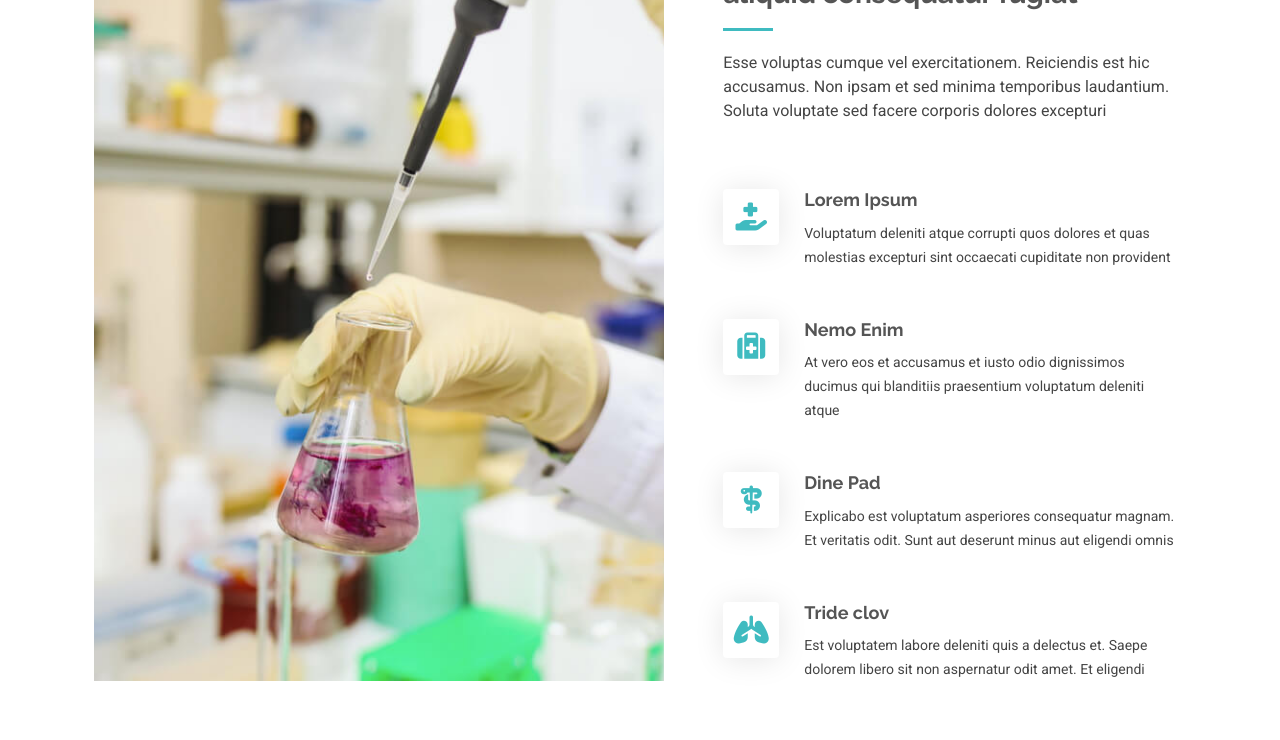
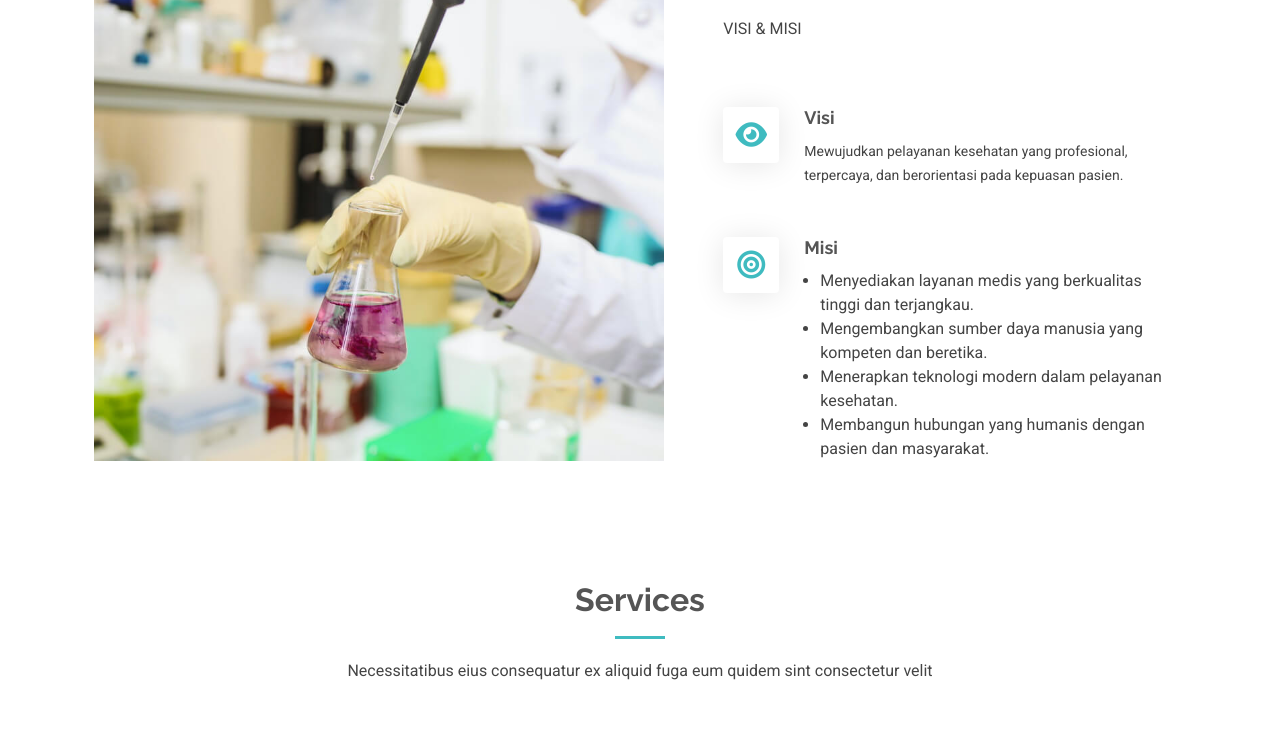
Before and after one commit to lsyariatin/website-medica, a plain HTML site: page index.html in a window 1280 px wide. Shown: the part 2676-3416 px from the top of the page. Drawn offline with Linux system fonts and the light colour scheme.

Commit message:
Update index.html

```diff
--- a/index.html
+++ b/index.html
@@ -324,47 +324,36 @@
           <div class="features-image col-lg-6" data-aos="fade-up" data-aos-delay="100"><img src="assets/img/features.jpg" alt=""></div>
 
           <div class="col-lg-5 d-flex flex-column justify-content-center" data-aos="fade-up" data-aos-delay="200">
-            <h3>Enim quis est voluptatibus aliquid consequatur fugiat</h3>
-            <p>Esse voluptas cumque vel exercitationem. Reiciendis est hic accusamus. Non ipsam et sed minima temporibus laudantium. Soluta voluptate sed facere corporis dolores excepturi</p>
+            <h3>Dopamine Medica</h3>
+            <p>VISI & MISI</p>
+      <!-- Visi -->
+              <div class="icon-box d-flex position-relative" data-aos="fade-up" data-aos-delay="300">
+                <i class="fa-solid fa-eye flex-shrink-0"></i>
+                <div>
+                  <h4><a href="#" class="stretched-link">Visi</a></h4>
+                  <p>Mewujudkan pelayanan kesehatan yang profesional, terpercaya, dan berorientasi pada kepuasan pasien.</p>
+                </div>
+              </div>
 
-            <div class="icon-box d-flex position-relative" data-aos="fade-up" data-aos-delay="300">
-              <i class="fa-solid fa-hand-holding-medical flex-shrink-0"></i>
-              <div>
-                <h4><a href="" class="stretched-link">Lorem Ipsum</a></h4>
-                <p>Voluptatum deleniti atque corrupti quos dolores et quas molestias excepturi sint occaecati cupiditate non provident</p>
+              <!-- Misi -->
+              <div class="icon-box d-flex position-relative" data-aos="fade-up" data-aos-delay="400">
+                <i class="fa-solid fa-bullseye flex-shrink-0"></i>
+                <div>
+                  <h4><a href="#" class="stretched-link">Misi</a></h4>
+                  <ul style="padding-left: 1rem; margin: 0;">
+                    <li>Menyediakan layanan medis yang berkualitas tinggi dan terjangkau.</li>
+                    <li>Mengembangkan sumber daya manusia yang kompeten dan beretika.</li>
+                    <li>Menerapkan teknologi modern dalam pelayanan kesehatan.</li>
+                    <li>Membangun hubungan yang humanis dengan pasien dan masyarakat.</li>
+                  </ul>
+                </div>
               </div>
-            </div><!-- End Icon Box -->
 
-            <div class="icon-box d-flex position-relative" data-aos="fade-up" data-aos-delay="400">
-              <i class="fa-solid fa-suitcase-medical flex-shrink-0"></i>
-              <div>
-                <h4><a href="" class="stretched-link">Nemo Enim</a></h4>
-                <p>At vero eos et accusamus et iusto odio dignissimos ducimus qui blanditiis praesentium voluptatum deleniti atque</p>
-              </div>
-            </div><!-- End Icon Box -->
-
-            <div class="icon-box d-flex position-relative" data-aos="fade-up" data-aos-delay="500">
-              <i class="fa-solid fa-staff-snake flex-shrink-0"></i>
-              <div>
-                <h4><a href="" class="stretched-link">Dine Pad</a></h4>
-                <p>Explicabo est voluptatum asperiores consequatur magnam. Et veritatis odit. Sunt aut deserunt minus aut eligendi omnis</p>
-              </div>
-            </div><!-- End Icon Box -->
-
-            <div class="icon-box d-flex position-relative" data-aos="fade-up" data-aos-delay="600">
-              <i class="fa-solid fa-lungs flex-shrink-0"></i>
-              <div>
-                <h4><a href="" class="stretched-link">Tride clov</a></h4>
-                <p>Est voluptatem labore deleniti quis a delectus et. Saepe dolorem libero sit non aspernatur odit amet. Et eligendi</p>
-              </div>
-            </div><!-- End Icon Box -->
-
+            </div>
           </div>
         </div>
+      </section>
 
-      </div>
-
-    </section><!-- /Features Section -->
 
     <!-- Services Section -->
     <section id="services" class="services section">
```
